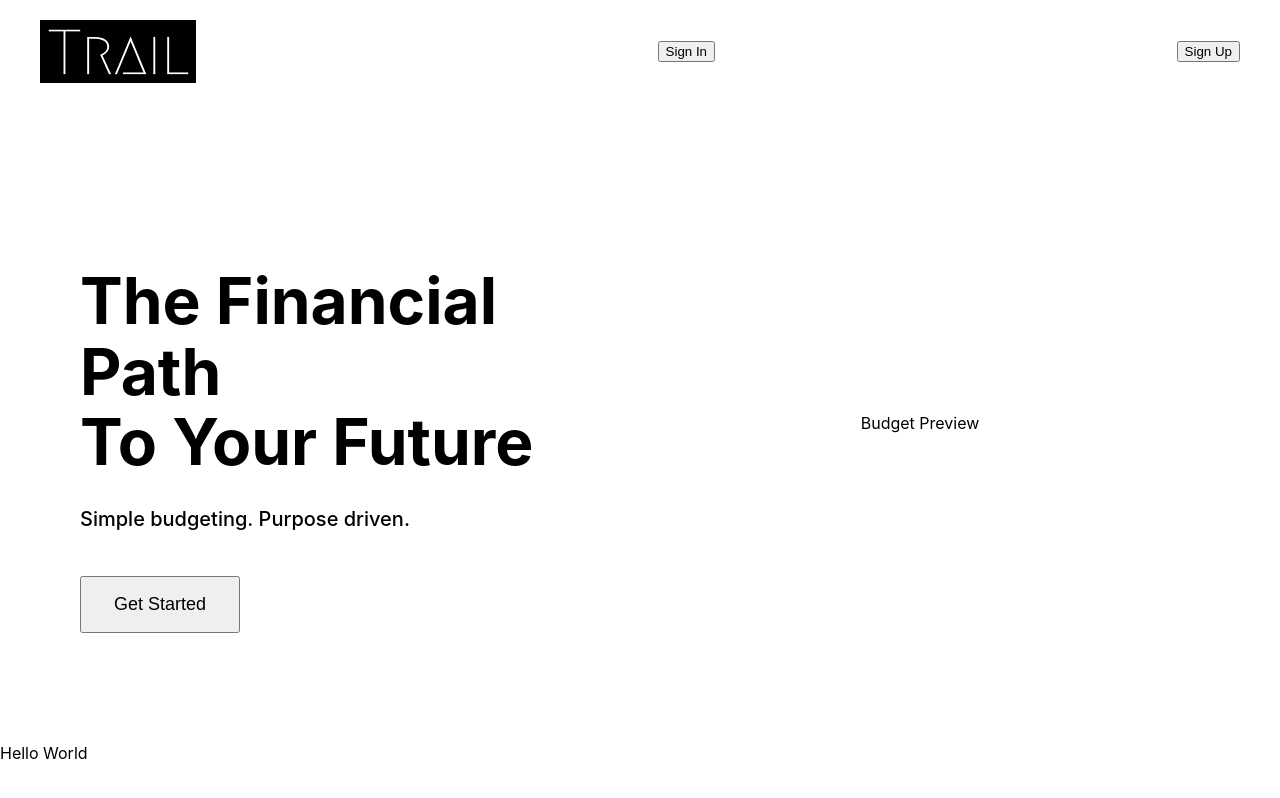
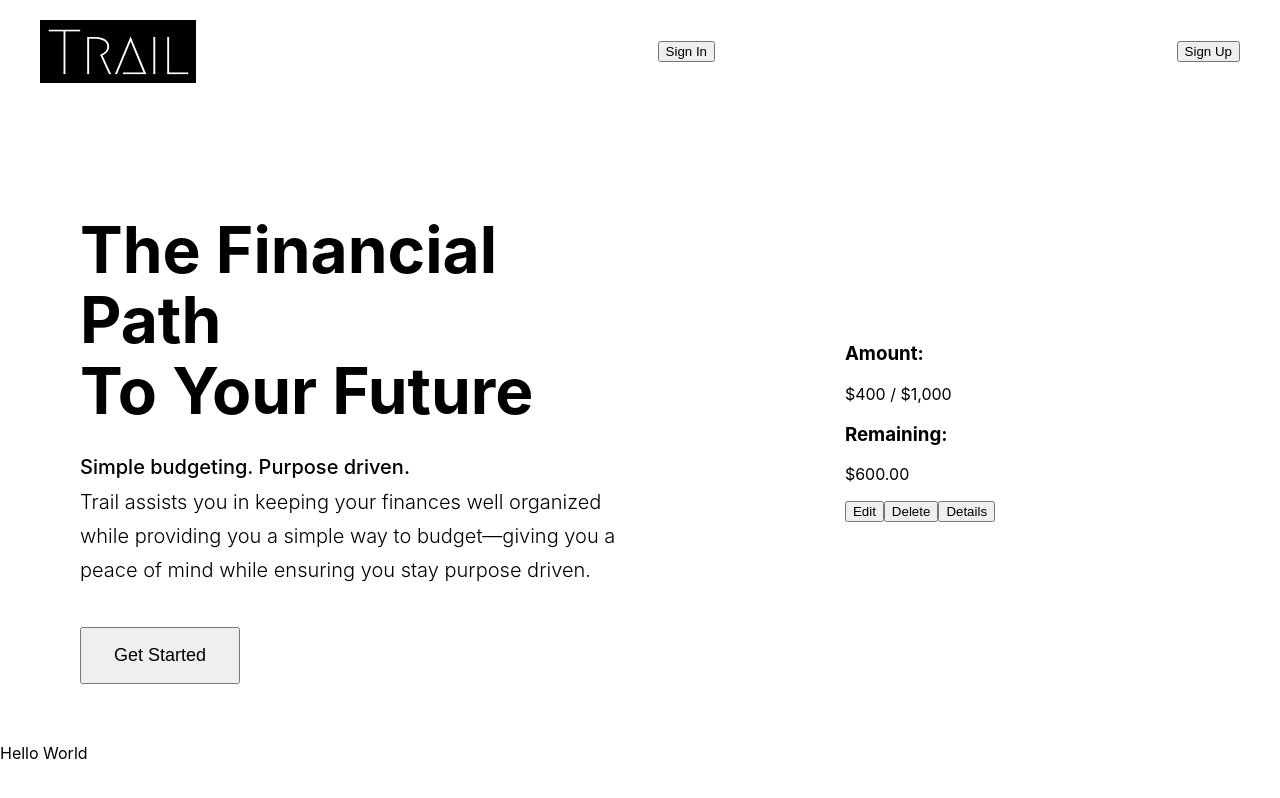
Before and after one commit to Travyon-Stevens/Trail-UI, a React (Create React App) app in the folder my-app/: page / in a window 1280 px wide. Built offline with nearby package versions, Linux system fonts and the light colour scheme.

Commit message:
Trail-002: 08/04/2026 Marketing copy added to hero section. Budget Preview card work in progress

```diff
--- /dev/null
+++ b/my-app/src/components/BudgetPreview/BudgetPreview.jsx
@@ -0,0 +1,22 @@
+import React from "react";
+import "./BudgetPreview.css";
+
+function BudgetPreview() {
+    return (
+        <article className="budget-preview">
+            <h3>Amount:</h3>
+            <p>$400 / $1,000</p>
+
+            <h3>Remaining:</h3>
+            <p>$600.00</p>
+
+            <div>
+                <button>Edit</button>
+                <button>Delete</button>
+                <button>Details</button>
+            </div>
+        </article>
+    )
+}
+
+export default BudgetPreview;
--- a/my-app/src/components/HeroSection/HeroSection.jsx
+++ b/my-app/src/components/HeroSection/HeroSection.jsx
@@ -1,6 +1,7 @@
 import React from "react";
 import "./HeroSection.css";
 import HeroText from "../HeroText/HeroText";
+import BudgetPreview from "../BudgetPreview/BudgetPreview";
 
 function HeroSection() {
 
@@ -12,7 +13,7 @@ function HeroSection() {
             </div>
 
             <div className="hero-right">
-                Budget Preview
+                <BudgetPreview/>
             </div>
 
         </section>
--- a/my-app/src/components/HeroText/HeroText.jsx
+++ b/my-app/src/components/HeroText/HeroText.jsx
@@ -12,7 +12,14 @@ function HeroText(){
 
             <p>
                 Simple budgeting. Purpose driven.
+                <br/>
+                <div style={{ fontWeight: 300, marginTop:'1px' }}>
+                    Trail assists you in keeping your finances well organized while providing you
+                    a simple way to budget—giving you a peace of mind while ensuring you stay purpose driven.
+                </div>
             </p>
+
+
 
             <button>
                 Get Started
```
Also changed, not shown: my-app/src/components/BudgetPreview/BudgetPreview.css (added).
